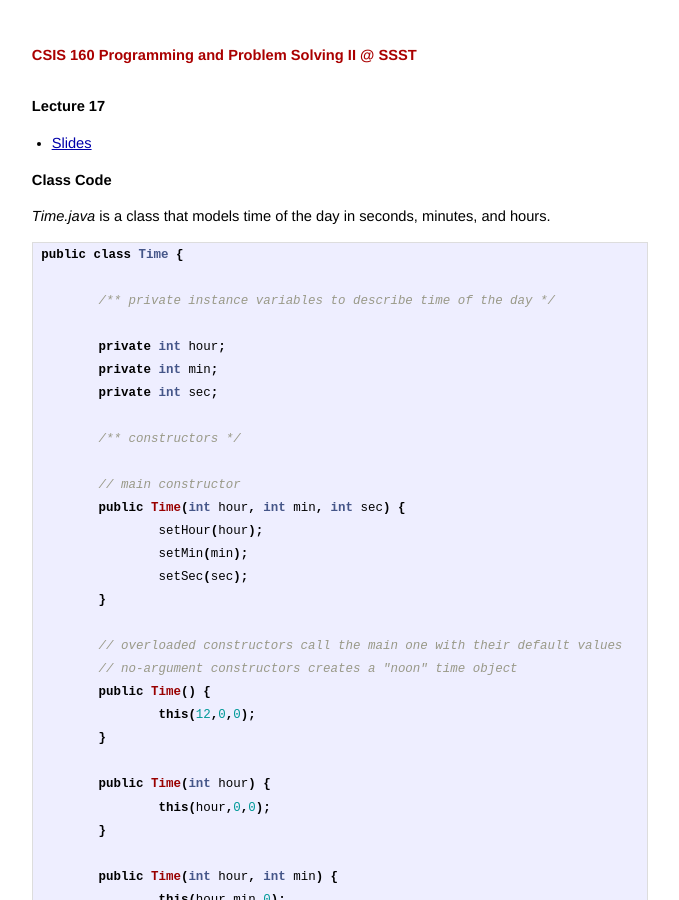
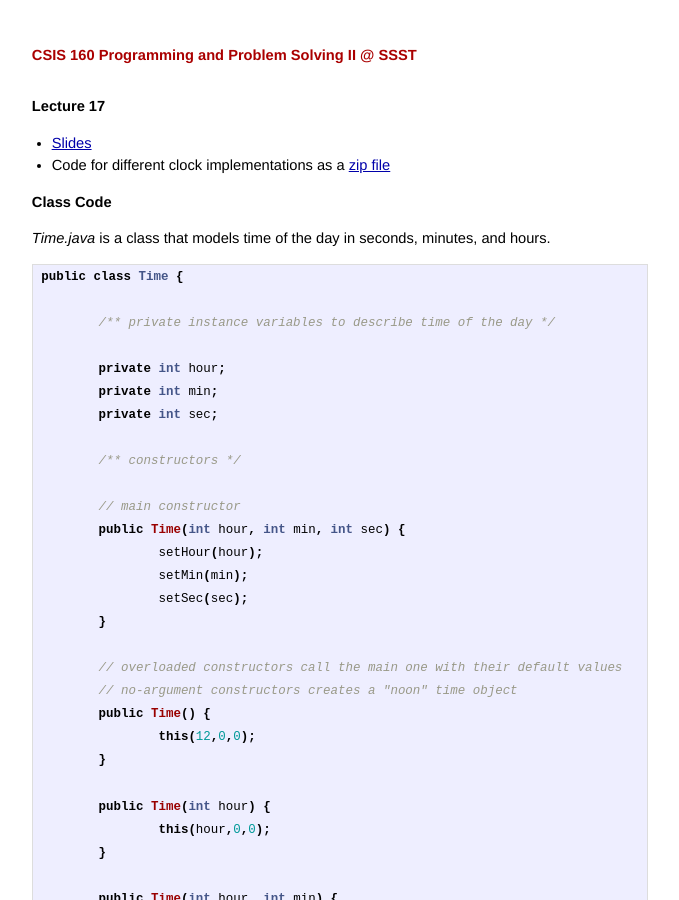
Before and after one commit to csis160/csis160.github.io, a Jekyll site: the page built from _posts/2015-04-29-lecture-17.md, in a window 1280 px wide and 900 px high. Shown: the whole window, without its empty margins (300-979 px from the left). Built offline with Jekyll 4.4.1, drawn with Linux system fonts in a browser that asks for light colours.

Commit message:
added clocks example code as a zip file

```diff
--- a/_posts/2015-04-29-lecture-17.md
+++ b/_posts/2015-04-29-lecture-17.md
@@ -8,6 +8,7 @@ Lecture {{ page.lecture }}
 ==========================
 
 - [Slides](/pdf/{{ page.slides }})
+- Code for different clock implementations as a [zip file](/files/clocks.zip)
 
 **Class Code**
 
```
Also changed, not shown: 1 other file.
